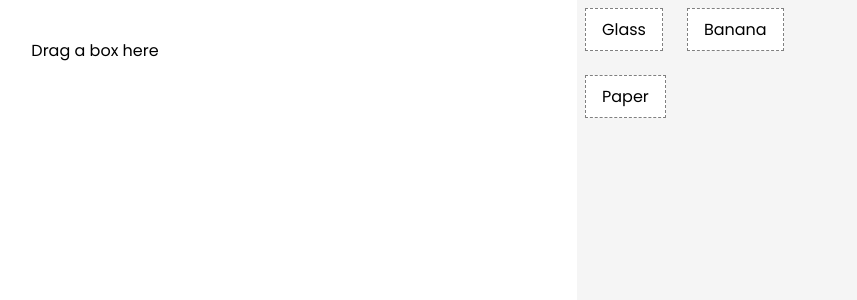
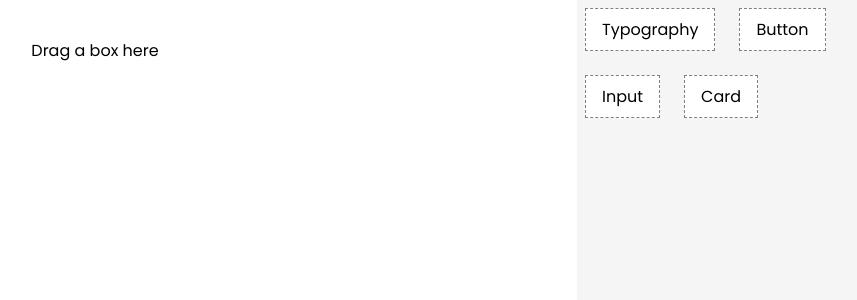
Before and after one commit to alirezatahani/React-Template, a React app: page /selector in a window 1280 px wide. Shown: the top 300 px of the page, without its empty margins (387-1244 px from the left). Built offline with nearby package versions, Linux system fonts and the light colour scheme.

Commit message:
refactor some cod

```diff
--- a/src/modules/ComponentsSelector/content/Box/Box.tsx
+++ b/src/modules/ComponentsSelector/content/Box/Box.tsx
@@ -1,16 +1,7 @@
 import * as React from 'react';
-import type { CSSProperties, FC } from 'react';
+import type { FC } from 'react';
 import { useDrag } from 'react-dnd';
-
-const style: CSSProperties = {
-  border: '1px dashed gray',
-  backgroundColor: 'white',
-  padding: '0.5rem 1rem',
-  marginRight: '1.5rem',
-  marginBottom: '1.5rem',
-  cursor: 'move',
-  float: 'left',
-};
+import { BoxStyled } from './box.styles';
 
 const ItemTypes = {
   BOX: 'box',
@@ -42,8 +33,8 @@ export const Box: FC<BoxProps> = function Box({ name }) {
 
   const opacity = isDragging ? 0.4 : 1;
   return (
-    <div ref={drag} style={{ ...style, opacity }} data-testid={`box`}>
+    <BoxStyled ref={drag} data-testid={`box`} style={{ opacity }}>
       {name}
-    </div>
+    </BoxStyled>
   );
 };
--- /dev/null
+++ b/src/modules/ComponentsSelector/content/Box/box.styles.ts
@@ -0,0 +1,11 @@
+import styled from 'styled-components';
+
+export const BoxStyled = styled.div(({}) => ({
+  border: '1px dashed gray',
+  backgroundColor: 'white',
+  padding: '0.5rem 1rem',
+  marginRight: '1.5rem',
+  marginBottom: '1.5rem',
+  cursor: 'move',
+  float: 'left',
+}));
--- a/src/modules/ComponentsSelector/content/SelectorScreen/SelectorScreen.tsx
+++ b/src/modules/ComponentsSelector/content/SelectorScreen/SelectorScreen.tsx
@@ -3,6 +3,8 @@ import { memo } from 'react';
 import { Box } from '../Box/Box';
 import { Dustbin } from '../Dustbin/Dustbin';
 import { Row } from '@components/grid';
+import { BoxNames } from '@modules/ComponentsSelector/utils/constants';
+import { BoxName } from '@modules/ComponentsSelector/utils/constants';
 import {
   DragCol,
   DropCol,
@@ -19,9 +21,11 @@ export const SelectorScreen = memo(function Container() {
         </DropCol>
         <DragCol span={3} style={{ overflow: 'hidden', clear: 'both' }}>
           <div style={{ overflow: 'hidden', clear: 'both' }}>
-            <Box name="Glass" />
-            <Box name="Banana" />
-            <Box name="Paper" />
+            {BoxNames.map((boxName: BoxName, index: number) => (
+              <div key={index}>
+                <Box name={boxName.name} />
+              </div>
+            ))}
           </div>
         </DragCol>
       </Row>
--- /dev/null
+++ b/src/modules/ComponentsSelector/utils/constants.tsx
@@ -0,0 +1,11 @@
+export type BoxName = {
+  id: number;
+  name: string;
+};
+
+export const BoxNames: BoxName[] = [
+  { id: 1, name: 'Typography' },
+  { id: 2, name: 'Button' },
+  { id: 3, name: 'Input' },
+  { id: 4, name: 'Card' },
+];
```
